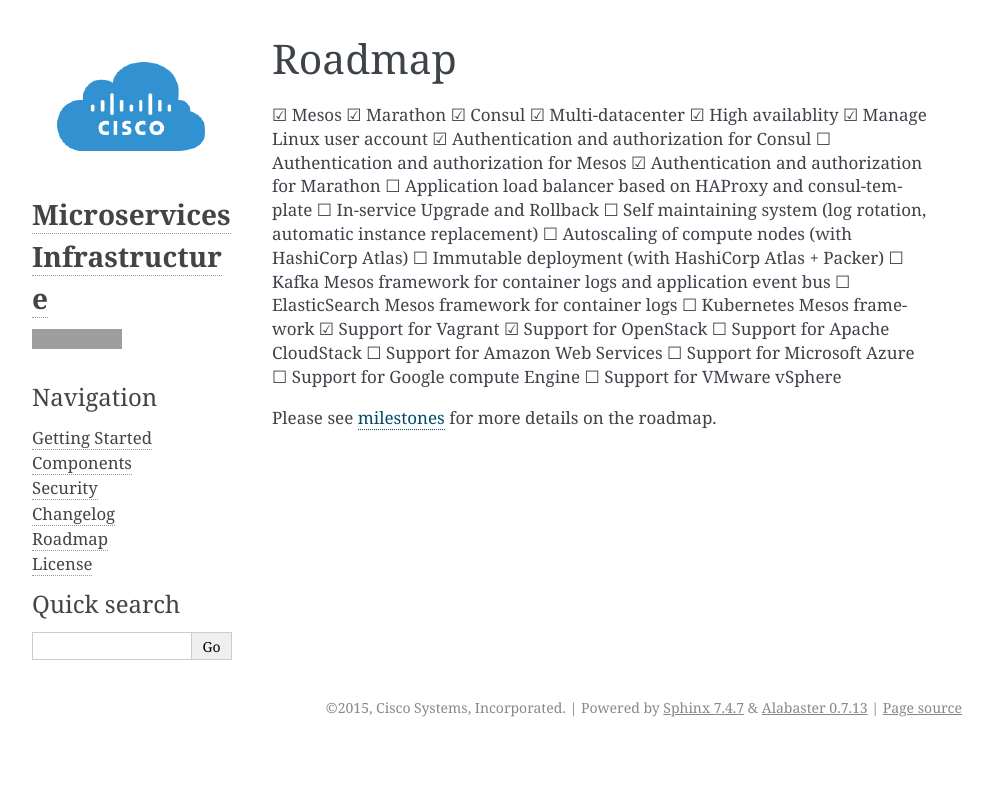
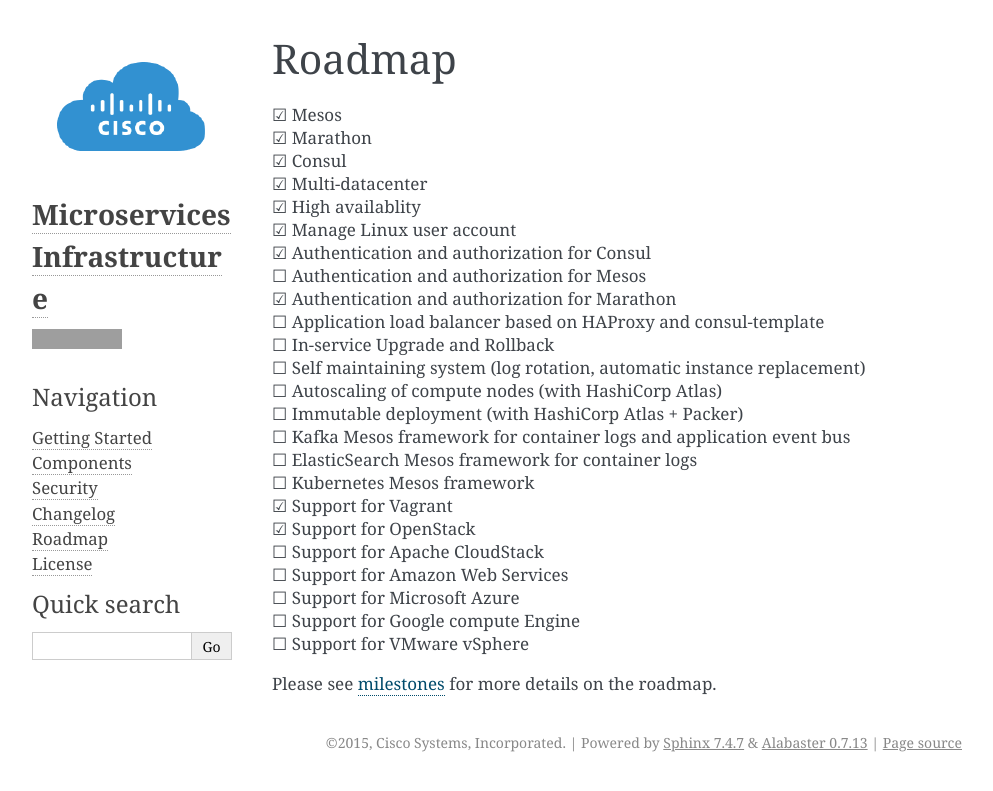
Before and after one commit to mantl/mantl, a Sphinx documentation site: the page built from docs/roadmap.rst, in a window 1280 px wide, cut to the strip 0-791 px from the top of the page. Shown: the whole strip, without its empty margins (148-1141 px from the left). Built offline with Sphinx 7.4.7, drawn with Linux system fonts in a browser that asks for light colours; grey boxes are pictures that could not be loaded.

```diff
--- a/docs/roadmap.rst
+++ b/docs/roadmap.rst
@@ -1,30 +1,30 @@
 Roadmap
 =======
 
-|x| Mesos
-|x| Marathon
-|x| Consul
-|x| Multi-datacenter
-|x| High availablity
-|x| Manage Linux user account
-|x| Authentication and authorization for Consul
-|_| Authentication and authorization for Mesos
-|x| Authentication and authorization for Marathon
-|_| Application load balancer based on HAProxy and consul-template
-|_| In-service Upgrade and Rollback
-|_| Self maintaining system (log rotation, automatic instance replacement)
-|_| Autoscaling of compute nodes (with HashiCorp Atlas)
-|_| Immutable deployment (with HashiCorp Atlas + Packer)
-|_| Kafka Mesos framework for container logs and application event bus
-|_| ElasticSearch Mesos framework for container logs
-|_| Kubernetes Mesos framework
-|x| Support for Vagrant
-|x| Support for OpenStack
-|_| Support for Apache CloudStack
-|_| Support for Amazon Web Services
-|_| Support for Microsoft Azure
-|_| Support for Google compute Engine
-|_| Support for VMware vSphere
+| |x| Mesos
+| |x| Marathon
+| |x| Consul
+| |x| Multi-datacenter
+| |x| High availablity
+| |x| Manage Linux user account
+| |x| Authentication and authorization for Consul
+| |_| Authentication and authorization for Mesos
+| |x| Authentication and authorization for Marathon
+| |_| Application load balancer based on HAProxy and consul-template
+| |_| In-service Upgrade and Rollback
+| |_| Self maintaining system (log rotation, automatic instance replacement)
+| |_| Autoscaling of compute nodes (with HashiCorp Atlas)
+| |_| Immutable deployment (with HashiCorp Atlas + Packer)
+| |_| Kafka Mesos framework for container logs and application event bus
+| |_| ElasticSearch Mesos framework for container logs
+| |_| Kubernetes Mesos framework
+| |x| Support for Vagrant
+| |x| Support for OpenStack
+| |_| Support for Apache CloudStack
+| |_| Support for Amazon Web Services
+| |_| Support for Microsoft Azure
+| |_| Support for Google compute Engine
+| |_| Support for VMware vSphere
 
 Please see milestones_ for more details on the roadmap.
 
```
